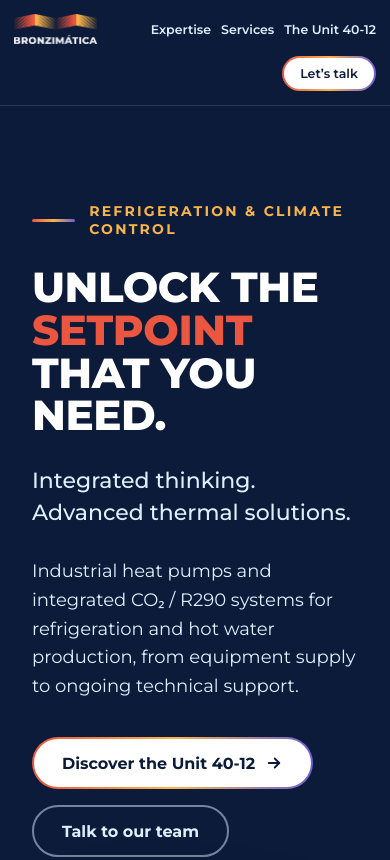
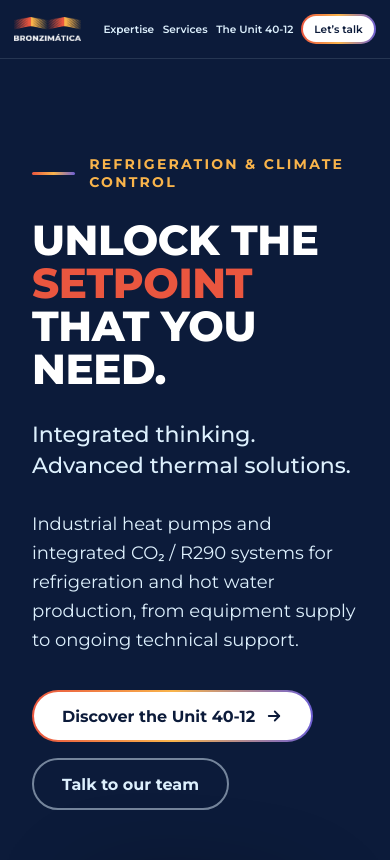
Before and after one commit to CultureOn/bronzimatica, a plain HTML site: page index.html in a window 390 px wide. Shown: the top 860 px of the page. Drawn offline with Linux system fonts and the light colour scheme.

Commit message:
Mobile header: logo, links and CTA in a single row
Co-Authored-By: Claude Opus 5.5 <noreply@anthropic.com>
Claude-Session: https://claude.ai/code/session_01Kk8fZKpxJyVv29NrXexVAy

```diff
--- a/index.html
+++ b/index.html
@@ -27,11 +27,11 @@ a{color:#F9B44B}a:hover{color:#FFFFFF}
 .bz-contact a{color:#FFFFFF;text-decoration:none}
 .bz-contact a:hover{color:#F9B44B}
 @media (max-width: 640px){
-.bz-topnav{padding:14px 14px !important;column-gap:10px !important;row-gap:12px !important}
-.bz-logo{height:30px !important}
-.bz-links{gap:10px !important;font-size:clamp(11px,3.3vw,12.5px) !important;white-space:nowrap}
-.bz-cta{padding:8px 16px !important;font-size:12.6px !important}
-.bz-ctawrap{margin-left:auto}
+.bz-topnav{flex-wrap:nowrap !important;padding:14px 3.6vw !important;column-gap:2vw !important}
+.bz-logo{height:6.2vw !important}
+.bz-links{gap:2.2vw !important;font-size:2.7vw !important;white-space:nowrap}
+.bz-ctawrap{margin-left:0}
+.bz-cta{padding:1.7vw 2.9vw !important;font-size:2.7vw !important;white-space:nowrap}
 }
 </style>
 
```
